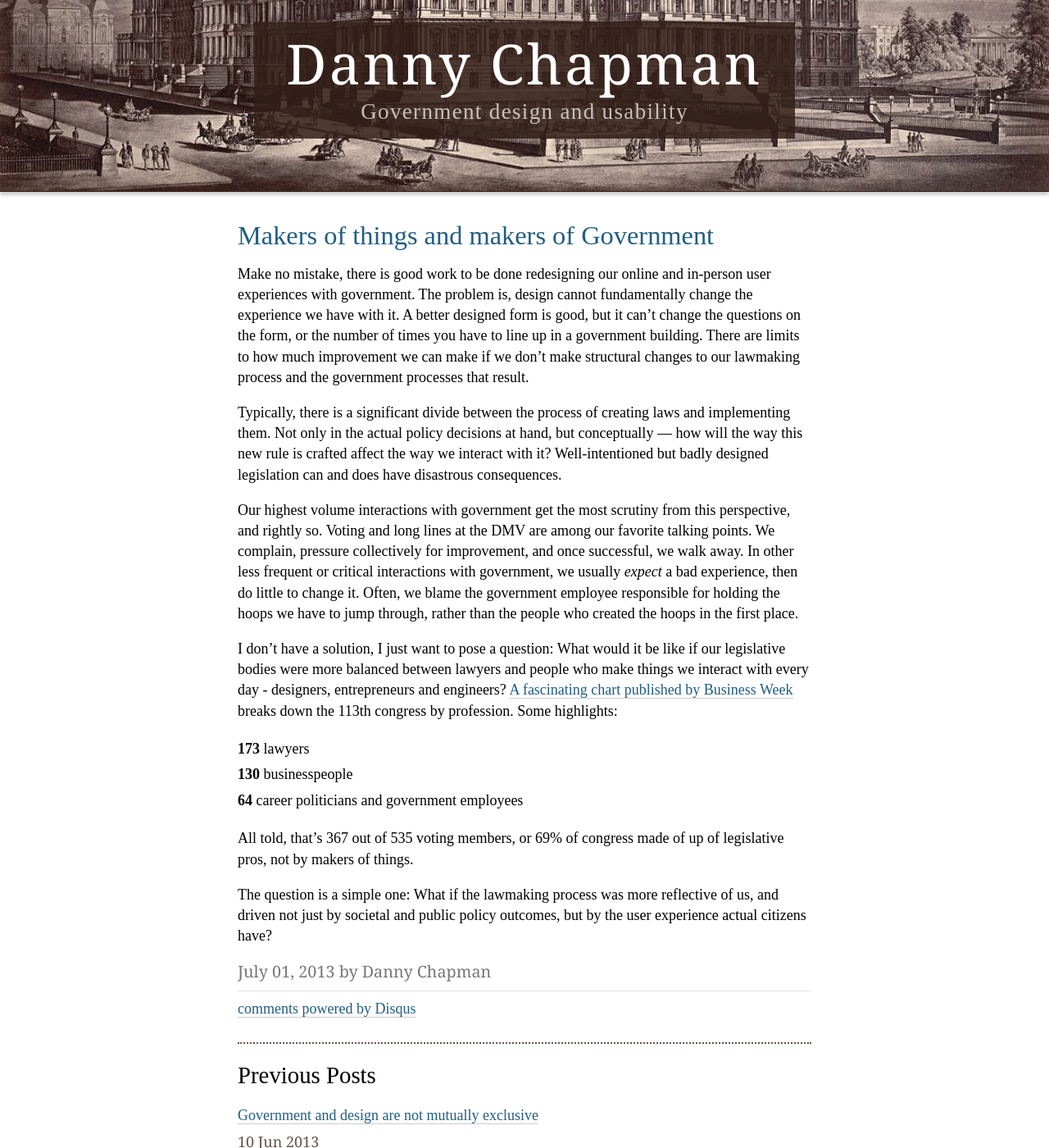
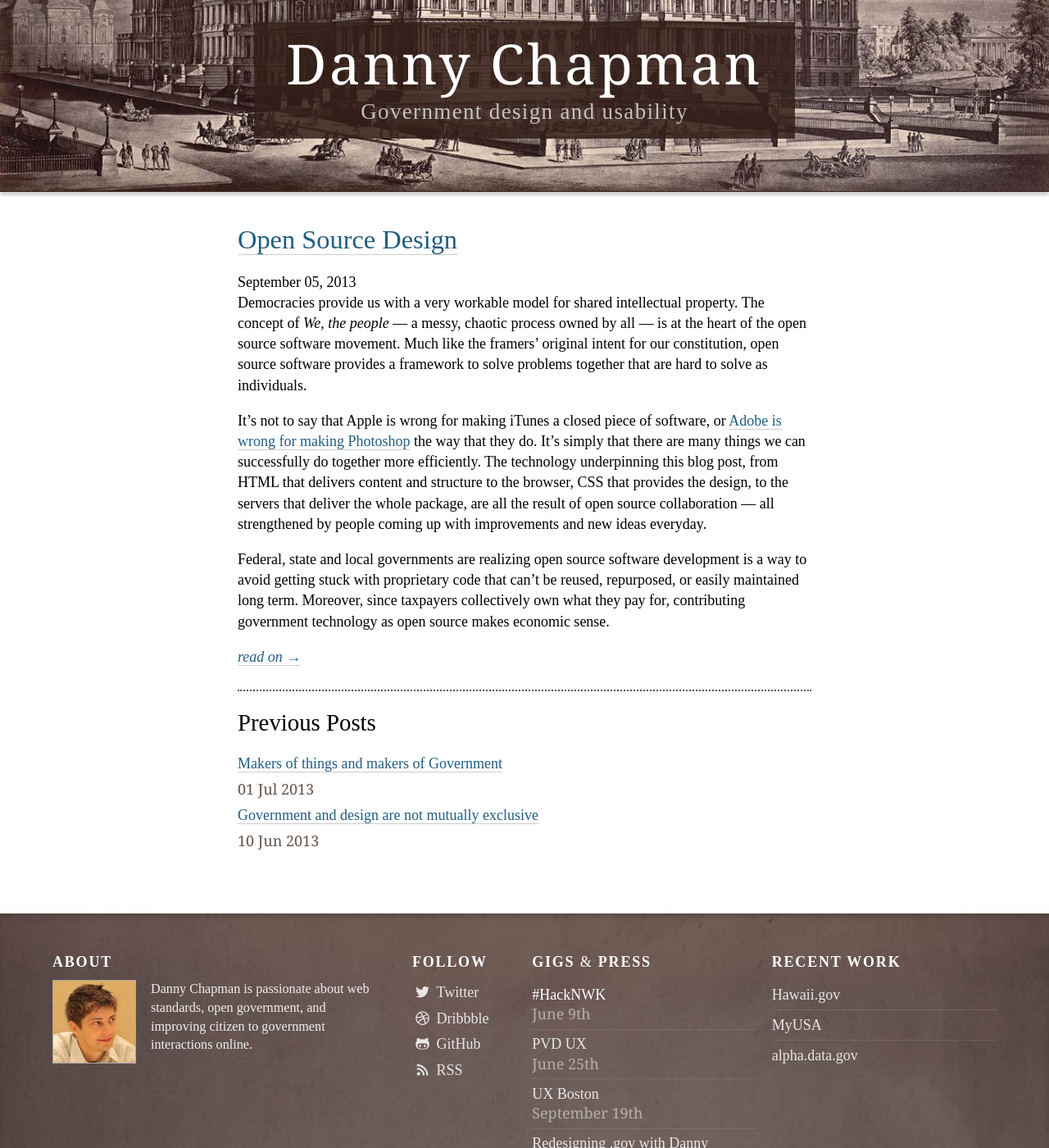
Before and after one commit to dannychapman/dannychapman.github.io, a Jekyll site: the page built from index.html, in a window 1280 px wide and 1400 px high. Shown: the whole window at 82% size. Built offline with Jekyll 4.4.1, drawn with Linux system fonts in a browser that asks for light colours; the list of posts is cut into pages by our own code; comment, search, counter and statistics services are not loaded.

Commit message:
New blog post, finally added page breaks. Fixed issue with comments.

```diff
--- a/_includes/page-single.html
+++ b/_includes/page-single.html
@@ -15,6 +15,8 @@
 </div>
 
 
+</article>
+
 <div id="disqus_thread"></div>
 <script type="text/javascript">
 /* * * CONFIGURATION VARIABLES: EDIT BEFORE PASTING INTO YOUR WEBPAGE * * */
@@ -31,8 +33,6 @@ dsq.src = '//' + disqus_shortname + '.disqus.com/embed.js';
 <a href="http://disqus.com" class="dsq-brlink">comments powered by <span class="logo-disqus">Disqus</span></a>
 
 
-</article>
-
 <div class="previous">
 
 <h3>Previous Posts</h3>
--- a/_layouts/home.html
+++ b/_layouts/home.html
@@ -4,7 +4,31 @@ layout: default
 
 {{ content }}
 
-{% assign moreorless = "less" %}
-{% for page in paginator.posts %}
-  {% include page-single.html %}
+<!-- using the split filter -->
+{% for post in site.posts limit:1 %}
+   <div class="post-preview">
+   <h2><a href="{{ post.url }}">{{ post.title }}</a></h2>
+   <span class="post-date">{{ post.date | date: "%B %d, %Y" }}</span>
+   {{ post.content | split:'<!--break-->' | first }}
+   {% if post.content contains '<!--break-->' %}
+      <em><a href="{{ post.url }}">read on &rarr;</a></em>
+   {% endif %}
+   </div>
+
 {% endfor %}
+
+
+<div class="previous">
+
+<h3>Previous Posts</h3>
+
+
+<ul class="posts">
+{% for post in site.posts %}
+    {% if post.categories contains 'past' %}
+        <li><a href="{{ BASE_PATH }}{{ post.url }}">{{ post.title }}</a> <span class="date">{{ post.date | date_to_string }}</span></li>
+    {% endif %}
+{% endfor %}
+</ul>
+
+</div>
--- /dev/null
+++ b/_posts/2013-09-05-open-source-design.md
@@ -0,0 +1,43 @@
+---
+title: Open Source Design
+description:
+author: Danny Chapman
+layout: post
+category: current
+tags:
+ - Open Source
+ - Design
+ - Government
+published: true
+---
+
+Democracies provide us with a very workable model for shared intellectual property. The concept of *We, the people* — a messy, chaotic process owned by all — is at the heart of the open source software movement. Much like the framers’ original intent for our constitution, open source software provides a framework to solve problems together that are hard to solve as individuals.
+
+It’s not to say that Apple is wrong for making iTunes a closed piece of software, or [Adobe is wrong for making Photoshop](http://www.ted.com/talks/clay_shirky_how_the_internet_will_one_day_transform_government.html) the way that they do.
+It’s simply that there are many things we can successfully do together more efficiently. The technology underpinning this blog post, from HTML that delivers content and structure to the browser, CSS that provides the design, to the servers that deliver the whole package, are all the result of open source collaboration — all strengthened by people coming up with improvements and new ideas everyday.
+
+Federal, state and local governments are realizing open source software development is a way to avoid getting stuck with proprietary code that can’t be reused, repurposed, or easily maintained long term. Moreover, since taxpayers collectively own what they pay for, contributing government technology as open source makes economic sense.
+
+<!--break-->
+
+For the most part, software developers have been having all the fun. For designers, the process becomes a quite a bit harder. The version control tools that enable such easy collaboration in the coding world have not been extended to the design community. There’s no GitHub plugin for Creative Suite for example, no easy way to merge design changes piece by piece. Make no mistake, I fully realize these are difficult problems to solve. Tracking the changes made to lines of code is a far simpler than tracking the changes made to a visual design. But, I do think it’s a solvable problem. Tools like [layervault](http://layervault.com) provide a great first step, but there’s more to be done. What if individual versions could be assigned to layers? What if designers could the same ease as developers? What if the design process became more transparent as a result?
+
+The bigger challenge is cultural. Designers typically work behind the magic curtain, only to reveal the finished product when absolutely ready. The process of designing is usually shrouded in a bit of mystery, seldom talked about with the client, or even with other coworkers. I’ll admit, the idea of someone else getting their hands on my best design work gives me pause. Do I really want to commit to someone else changing my work? What if their ideas are better? To lose a little bit of control over the process and the finished product — this is a far bigger challenge for designers to overcome.
+
+[Dribbble](http://dribbble.com) has been perhaps the strongest example of how this process can work effectively. Focused, smart sharing of work in progress — combined with a fun social environment — have made for an extremely vibrant online community. But, it doesn’t go the last mile, the part where we have tools to enable us to directly collaborate.
+
+Here are a few small ways I’ve seen open source design work firsthand:
+
+#### [alpha.data.gov](http://alpha.data.gov)
+I was fortunate enough to collaborate on alpha.data.gov with fellow #PIF Ryan Panchadsaram last year, with the [collaborative process out in the open for all to see on GitHub](https://github.com/presidential-innovation-fellows/alpha-data-dot-gov/commits/master ). So far, seven people have contributed to the site design and content.
+
+#### [next.data.gov](http://next.data.gov)
+A sneak peak of what data.gov will eventually become, [next.data.gov’s design is also open source.](https://github.com/GSA/datagov-design/https://github.com/GSA/datagov-design/)
+
+#### [Presidential Innovation Fellows Logo](https://github.com/presidential-innovation-fellows/PIF-logo-v2)
+
+I’ve added version 2 of this logo to GitHub, and already added some great improvements made by Andrew Liebchen.
+
+It doesn’t have to be limited to UI design either, as this great work from UX designer [Ed Mullen clearly shows.](https://github.com/GSA/datagov-design/issues/36)
+
+These are very small steps compared with the great deal of progress that’s been made by coders making government better. Clearly, we have some catching up to do, but the results could have no less impact. Given how much good design can change our relationship with government, opening the process to more people to make that process better only makes sense. While we’re at it, if someone wants to make a GitHub plugin for Creative Suite, I’d be your biggest fan.
```
Also changed, not shown: _posts/2013-07-01-makers-of-things.md (+1 -1 lines), 12 other files.
